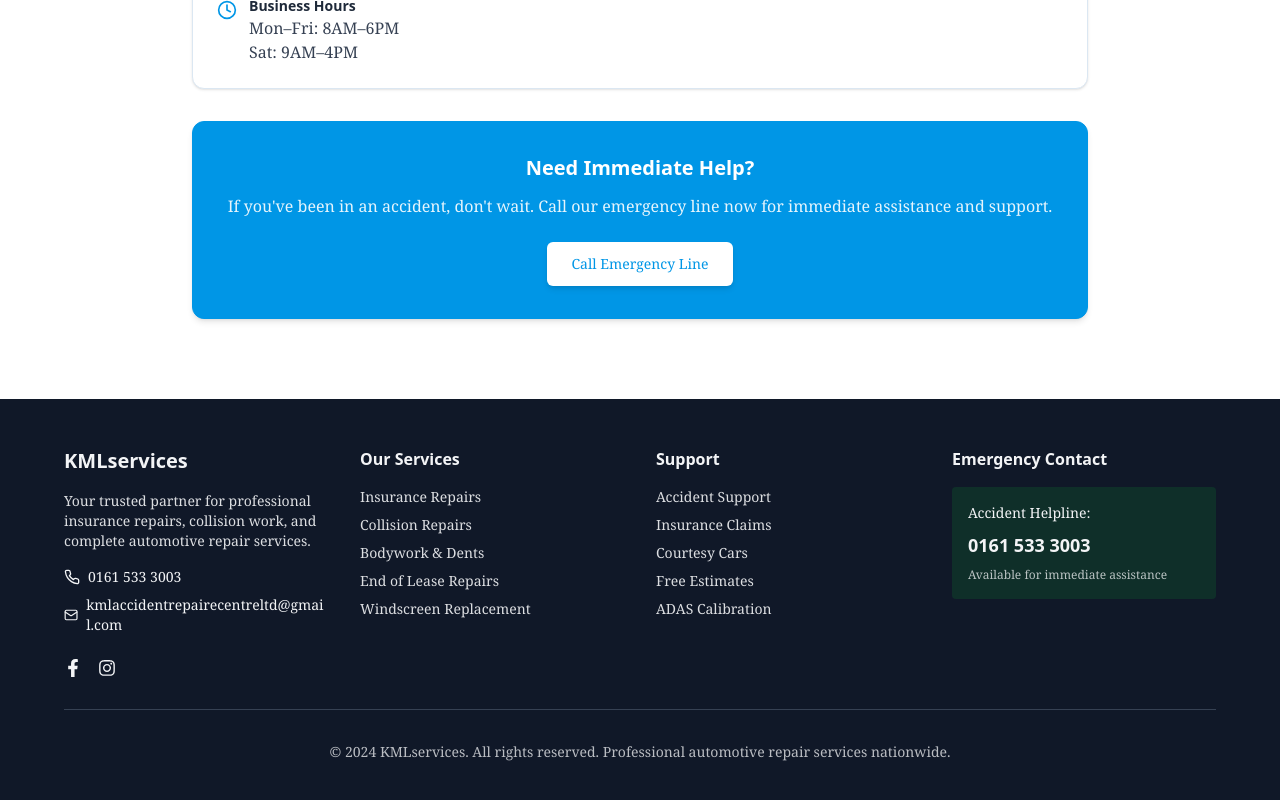
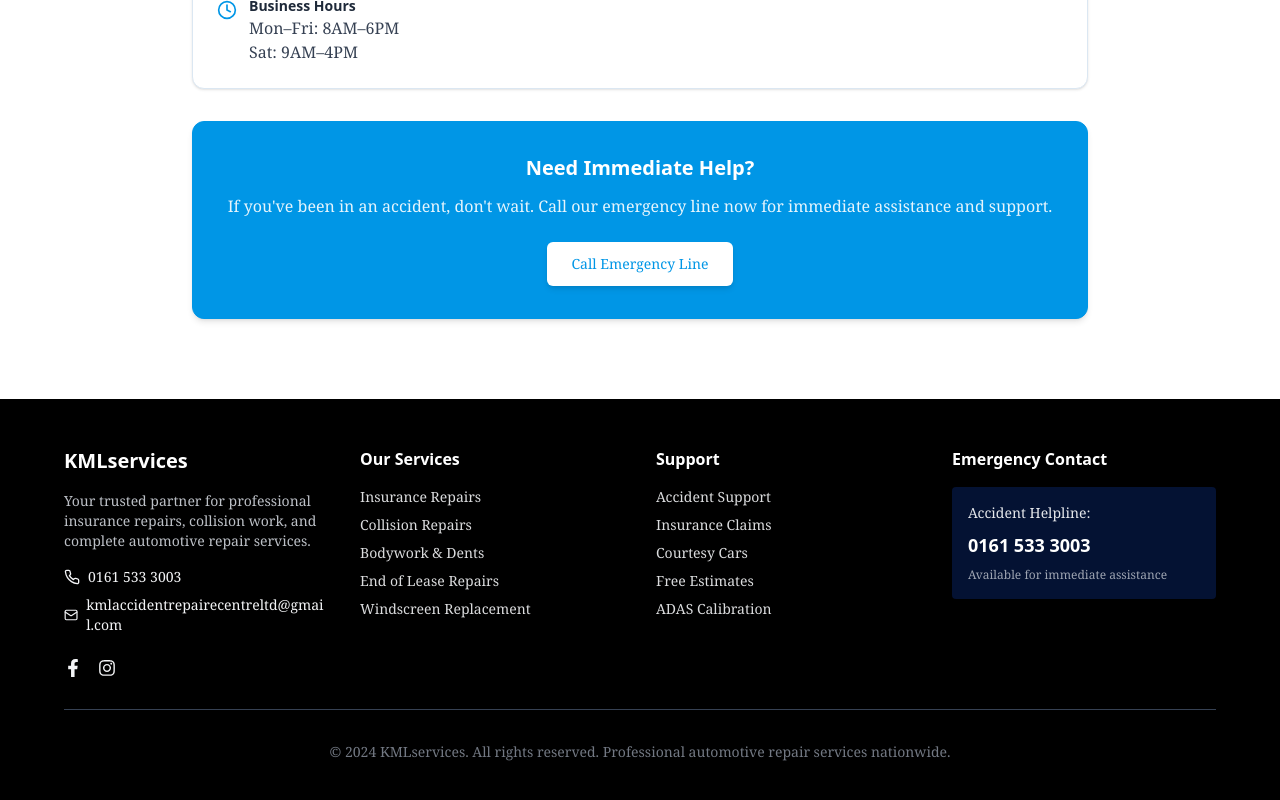
Before and after one commit to shandiru/kml, a React (Vite) app: page / in a window 1280 px wide. Shown: the part 3906-4706 px from the top of the page. Built offline with nearby package versions, Linux system fonts and the light colour scheme.

Commit message:
fix issue

```diff
--- a/src/components/Footer.jsx
+++ b/src/components/Footer.jsx
@@ -1,16 +1,19 @@
+// src/components/Footer.jsx
 import React from "react";
 import { Link } from "react-router-dom";
-import { FaFacebookF, FaInstagram } from "react-icons/fa"; // ✅ Added
+import { FaFacebookF, FaInstagram } from "react-icons/fa";
 
 export default function Footer() {
   return (
-    <footer className="bg-gray-900 text-gray-100 py-12 px-4 sm:px-6 lg:px-8 xl:px-12">
+    <footer className="bg-black text-gray-100 dark:bg-gray-900 dark:text-gray-200 py-12 px-4 sm:px-6 lg:px-8 xl:px-12">
       <div className="container mx-auto px-4">
         <div className="grid grid-cols-1 md:grid-cols-4 gap-8">
           {/* Company Info */}
           <div>
-            <h3 className="text-xl font-bold mb-4 font-sans">KMLservices</h3>
-            <p className="text-sm mb-4 opacity-90 font-serif">
+            <h3 className="text-xl font-bold mb-4 font-sans text-white dark:text-white">
+              KMLservices
+            </h3>
+            <p className="text-sm mb-4 opacity-90 font-serif text-gray-300 dark:text-gray-400">
               Your trusted partner for professional insurance repairs, collision
               work, and complete automotive repair services.
             </p>
@@ -33,7 +36,7 @@ export default function Footer() {
                 </svg>
                 <a
                   href="tel:01615333003"
-                  className="font-serif hover:underline underline-offset-4"
+                  className="font-serif hover:text-blue-500 transition-colors"
                   aria-label="Call 0161 533 3003"
                 >
                   0161 533 3003
@@ -58,7 +61,7 @@ export default function Footer() {
                 </svg>
                 <a
                   href="mailto:kmlaccidentrepairecentreltd@gmail.com"
-                  className="font-serif hover:underline underline-offset-4 break-all"
+                  className="font-serif hover:text-blue-500 transition-colors break-all"
                   aria-label="Email kmlaccidentrepairecentreltd@gmail.com"
                 >
                   kmlaccidentrepairecentreltd@gmail.com
@@ -91,30 +94,32 @@ export default function Footer() {
 
           {/* Our Services */}
           <div>
-            <h4 className="font-semibold mb-4 font-sans">Our Services</h4>
+            <h4 className="font-semibold mb-4 font-sans text-white dark:text-white">
+              Our Services
+            </h4>
             <ul className="space-y-2 text-sm opacity-90">
               <li className="font-serif">
-                <Link to="/services/insurance-repairs" className="hover:underline underline-offset-4">
+                <Link to="/services/insurance-repairs" className="hover:text-blue-500">
                   Insurance Repairs
                 </Link>
               </li>
               <li className="font-serif">
-                <Link to="/services/collision-repairs" className="hover:underline underline-offset-4">
+                <Link to="/services/collision-repairs" className="hover:text-blue-500">
                   Collision Repairs
                 </Link>
               </li>
               <li className="font-serif">
-                <Link to="/services/bodywork-dents" className="hover:underline underline-offset-4">
+                <Link to="/services/bodywork-dents" className="hover:text-blue-500">
                   Bodywork &amp; Dents
                 </Link>
               </li>
               <li className="font-serif">
-                <Link to="/services/specialty-services" className="hover:underline underline-offset-4">
+                <Link to="/services/specialty-services" className="hover:text-blue-500">
                   End of Lease Repairs
                 </Link>
               </li>
               <li className="font-serif">
-                <Link to="/services/claims-support" className="hover:underline underline-offset-4">
+                <Link to="/services/claims-support" className="hover:text-blue-500">
                   Windscreen Replacement
                 </Link>
               </li>
@@ -123,30 +128,32 @@ export default function Footer() {
 
           {/* Support */}
           <div>
-            <h4 className="font-semibold mb-4 font-sans">Support</h4>
+            <h4 className="font-semibold mb-4 font-sans text-white dark:text-white">
+              Support
+            </h4>
             <ul className="space-y-2 text-sm opacity-90">
               <li className="font-serif">
-                <Link to="/support/accident-support" className="hover:underline underline-offset-4">
-                   Accident Support
+                <Link to="/support/accident-support" className="hover:text-blue-500">
+                  Accident Support
                 </Link>
               </li>
               <li className="font-serif">
-                <Link to="/services/claims-support" className="hover:underline underline-offset-4">
+                <Link to="/services/claims-support" className="hover:text-blue-500">
                   Insurance Claims
                 </Link>
               </li>
               <li className="font-serif">
-                <Link to="/support/courtesy-cars" className="hover:underline underline-offset-4">
+                <Link to="/support/courtesy-cars" className="hover:text-blue-500">
                   Courtesy Cars
                 </Link>
               </li>
               <li className="font-serif">
-                <Link to="/support/free-estimates" className="hover:underline underline-offset-4">
+                <Link to="/support/free-estimates" className="hover:text-blue-500">
                   Free Estimates
                 </Link>
               </li>
               <li className="font-serif">
-                <Link to="/support/adas-calibration" className="hover:underline underline-offset-4">
+                <Link to="/support/adas-calibration" className="hover:text-blue-500">
                   ADAS Calibration
                 </Link>
               </li>
@@ -155,26 +162,30 @@ export default function Footer() {
 
           {/* Emergency Contact */}
           <div>
-            <h4 className="font-semibold mb-4 font-sans">Emergency Contact</h4>
-            <div className="bg-green-900/40 p-4 rounded">
-              <p className="text-sm mb-2 font-serif">Accident Helpline:</p>
+            <h4 className="font-semibold mb-4 font-sans text-white dark:text-white">
+              Emergency Contact
+            </h4>
+            <div className="bg-blue-600/20 dark:bg-blue-500/20 p-4 rounded">
+              <p className="text-sm mb-2 font-serif text-gray-200 dark:text-gray-300">
+                Accident Helpline:
+              </p>
               <a
                 href="tel:01615333003"
-                className="text-lg font-bold font-sans hover:underline underline-offset-4"
+                className="text-lg font-bold font-sans text-white hover:text-blue-400"
                 aria-label="Call Accident Helpline 0161 533 3003"
               >
                 0161 533 3003
               </a>
-              <p className="text-xs mt-2 opacity-75 font-serif">
-                Available  for immediate assistance
+              <p className="text-xs mt-2 opacity-75 font-serif text-gray-300 dark:text-gray-400">
+                Available for immediate assistance
               </p>
             </div>
           </div>
         </div>
 
         {/* Bottom Bar */}
-        <div className="border-t border-gray-700 mt-8 pt-8 text-center">
-          <p className="text-sm opacity-75 font-serif">
+        <div className="border-t border-gray-700 dark:border-gray-800 mt-8 pt-8 text-center">
+          <p className="text-sm opacity-75 font-serif text-gray-400 dark:text-gray-500">
             © 2024 KMLservices. All rights reserved. Professional automotive
             repair services nationwide.
           </p>
```
